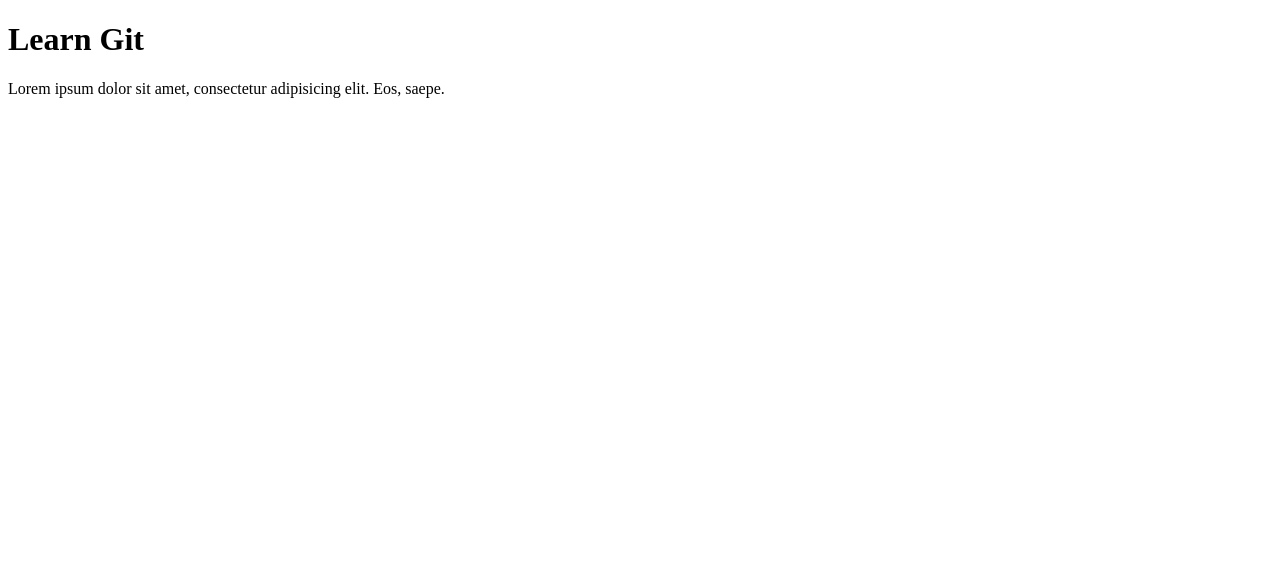
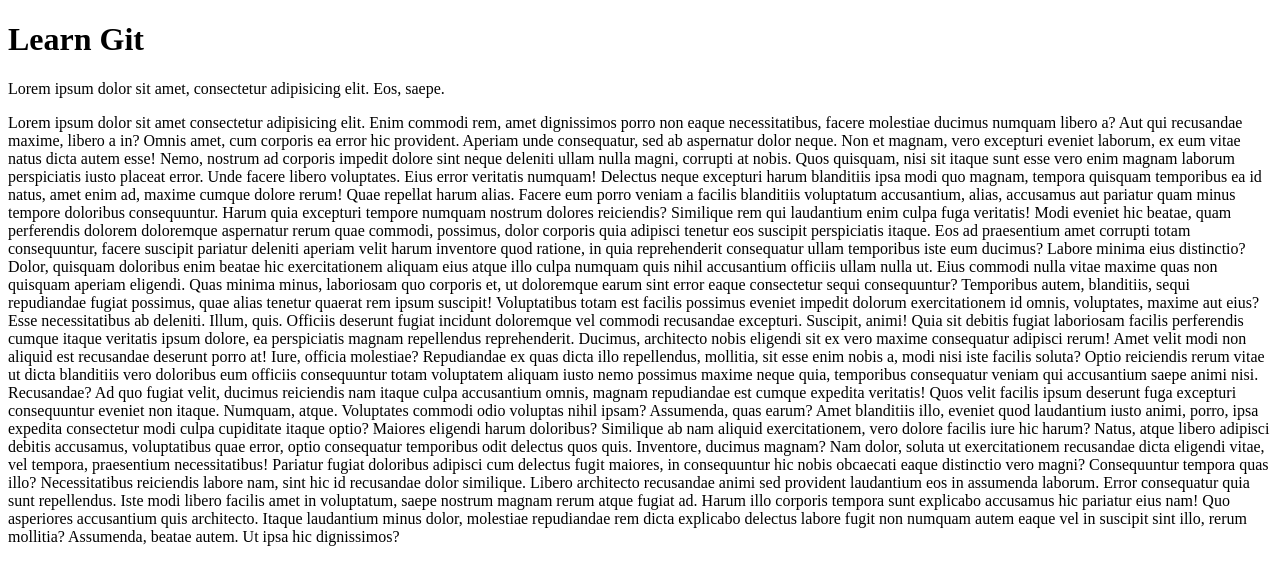
Before and after one commit to maks1mp/learn-git, a plain HTML site: page index.html in a window 1280 px wide. Drawn offline with Linux system fonts and the light colour scheme.

Commit message:
add text

```diff
--- a/index.html
+++ b/index.html
@@ -8,5 +8,27 @@
 <body>
     <h1>Learn Git</h1>
     <p>Lorem ipsum dolor sit amet, consectetur adipisicing elit. Eos, saepe.</p>
+    <p>
+        Lorem ipsum dolor sit amet consectetur adipisicing elit. Enim commodi rem, amet dignissimos porro non eaque necessitatibus, facere molestiae ducimus numquam libero a? Aut qui recusandae maxime, libero a in?
+        Omnis amet, cum corporis ea error hic provident. Aperiam unde consequatur, sed ab aspernatur dolor neque. Non et magnam, vero excepturi eveniet laborum, ex eum vitae natus dicta autem esse!
+        Nemo, nostrum ad corporis impedit dolore sint neque deleniti ullam nulla magni, corrupti at nobis. Quos quisquam, nisi sit itaque sunt esse vero enim magnam laborum perspiciatis iusto placeat error.
+        Unde facere libero voluptates. Eius error veritatis numquam! Delectus neque excepturi harum blanditiis ipsa modi quo magnam, tempora quisquam temporibus ea id natus, amet enim ad, maxime cumque dolore rerum!
+        Quae repellat harum alias. Facere eum porro veniam a facilis blanditiis voluptatum accusantium, alias, accusamus aut pariatur quam minus tempore doloribus consequuntur. Harum quia excepturi tempore numquam nostrum dolores reiciendis?
+        Similique rem qui laudantium enim culpa fuga veritatis! Modi eveniet hic beatae, quam perferendis dolorem doloremque aspernatur rerum quae commodi, possimus, dolor corporis quia adipisci tenetur eos suscipit perspiciatis itaque.
+        Eos ad praesentium amet corrupti totam consequuntur, facere suscipit pariatur deleniti aperiam velit harum inventore quod ratione, in quia reprehenderit consequatur ullam temporibus iste eum ducimus? Labore minima eius distinctio?
+        Dolor, quisquam doloribus enim beatae hic exercitationem aliquam eius atque illo culpa numquam quis nihil accusantium officiis ullam nulla ut. Eius commodi nulla vitae maxime quas non quisquam aperiam eligendi.
+        Quas minima minus, laboriosam quo corporis et, ut doloremque earum sint error eaque consectetur sequi consequuntur? Temporibus autem, blanditiis, sequi repudiandae fugiat possimus, quae alias tenetur quaerat rem ipsum suscipit!
+        Voluptatibus totam est facilis possimus eveniet impedit dolorum exercitationem id omnis, voluptates, maxime aut eius? Esse necessitatibus ab deleniti. Illum, quis. Officiis deserunt fugiat incidunt doloremque vel commodi recusandae excepturi.
+        Suscipit, animi! Quia sit debitis fugiat laboriosam facilis perferendis cumque itaque veritatis ipsum dolore, ea perspiciatis magnam repellendus reprehenderit. Ducimus, architecto nobis eligendi sit ex vero maxime consequatur adipisci rerum!
+        Amet velit modi non aliquid est recusandae deserunt porro at! Iure, officia molestiae? Repudiandae ex quas dicta illo repellendus, mollitia, sit esse enim nobis a, modi nisi iste facilis soluta?
+        Optio reiciendis rerum vitae ut dicta blanditiis vero doloribus eum officiis consequuntur totam voluptatem aliquam iusto nemo possimus maxime neque quia, temporibus consequatur veniam qui accusantium saepe animi nisi. Recusandae?
+        Ad quo fugiat velit, ducimus reiciendis nam itaque culpa accusantium omnis, magnam repudiandae est cumque expedita veritatis! Quos velit facilis ipsum deserunt fuga excepturi consequuntur eveniet non itaque. Numquam, atque.
+        Voluptates commodi odio voluptas nihil ipsam? Assumenda, quas earum? Amet blanditiis illo, eveniet quod laudantium iusto animi, porro, ipsa expedita consectetur modi culpa cupiditate itaque optio? Maiores eligendi harum doloribus?
+        Similique ab nam aliquid exercitationem, vero dolore facilis iure hic harum? Natus, atque libero adipisci debitis accusamus, voluptatibus quae error, optio consequatur temporibus odit delectus quos quis. Inventore, ducimus magnam?
+        Nam dolor, soluta ut exercitationem recusandae dicta eligendi vitae, vel tempora, praesentium necessitatibus! Pariatur fugiat doloribus adipisci cum delectus fugit maiores, in consequuntur hic nobis obcaecati eaque distinctio vero magni?
+        Consequuntur tempora quas illo? Necessitatibus reiciendis labore nam, sint hic id recusandae dolor similique. Libero architecto recusandae animi sed provident laudantium eos in assumenda laborum. Error consequatur quia sunt repellendus.
+        Iste modi libero facilis amet in voluptatum, saepe nostrum magnam rerum atque fugiat ad. Harum illo corporis tempora sunt explicabo accusamus hic pariatur eius nam! Quo asperiores accusantium quis architecto.
+        Itaque laudantium minus dolor, molestiae repudiandae rem dicta explicabo delectus labore fugit non numquam autem eaque vel in suscipit sint illo, rerum mollitia? Assumenda, beatae autem. Ut ipsa hic dignissimos?
+    </p>
 </body>
 </html>
```
